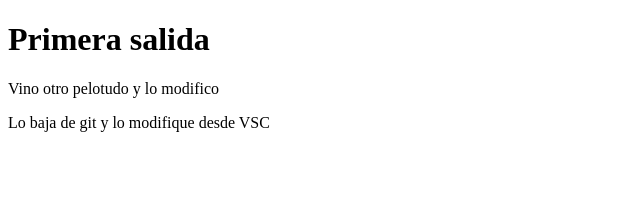
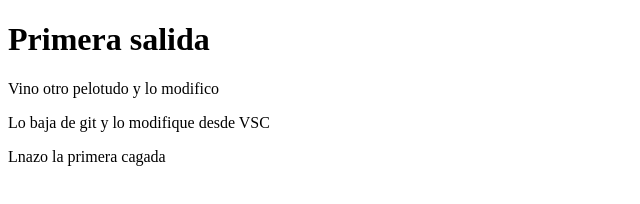
Before and after one commit to MariaJoseSaravia/SaleOSale, a plain HTML site: page index.html in a window 1280 px wide. Shown: the whole page, without its empty margins (0-640 px from the left). Drawn offline with Linux system fonts and the light colour scheme.

Commit message:
Comit conflictivo

```diff
--- a/index.html
+++ b/index.html
@@ -10,5 +10,6 @@
     <h1>Primera salida</h1>
     <P>Vino otro pelotudo y lo modifico</p>
     <p>Lo baja de git y lo modifique desde VSC</p>
+    <p>Lnazo la primera cagada</p>
 </body>
 </html>
```
